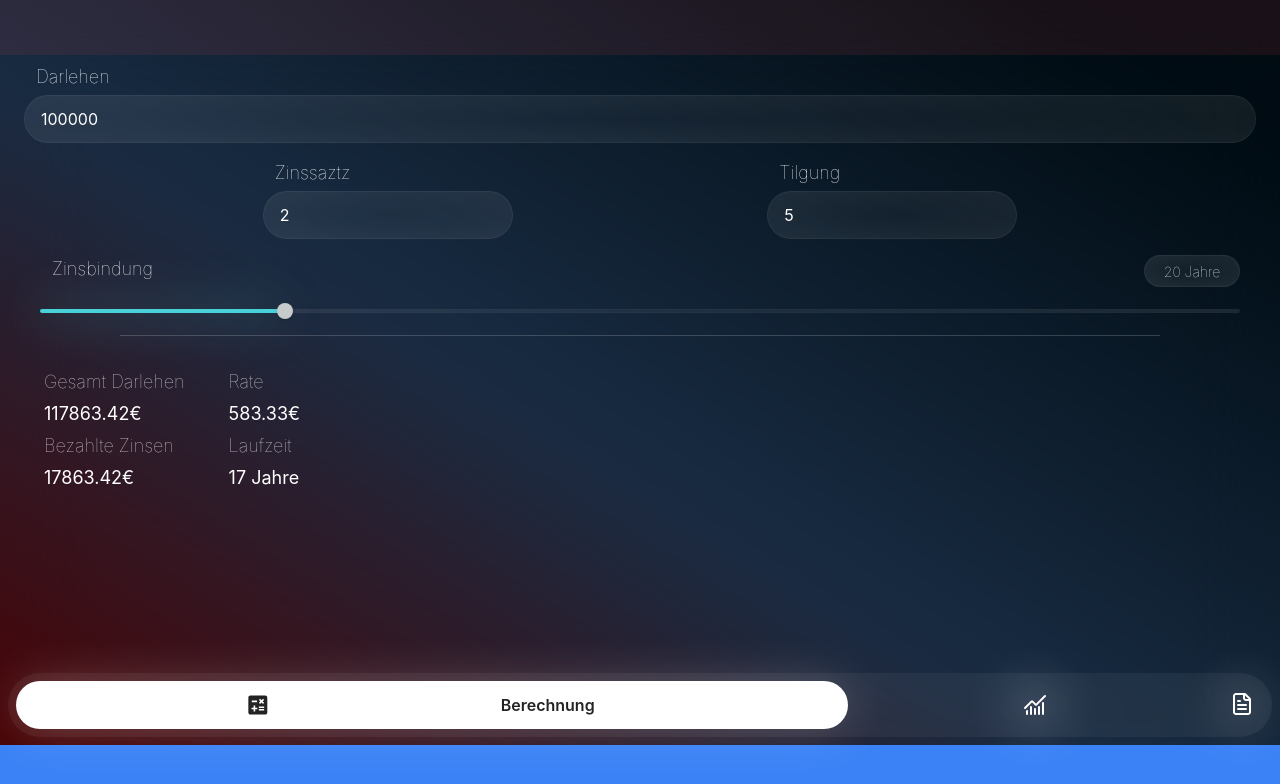
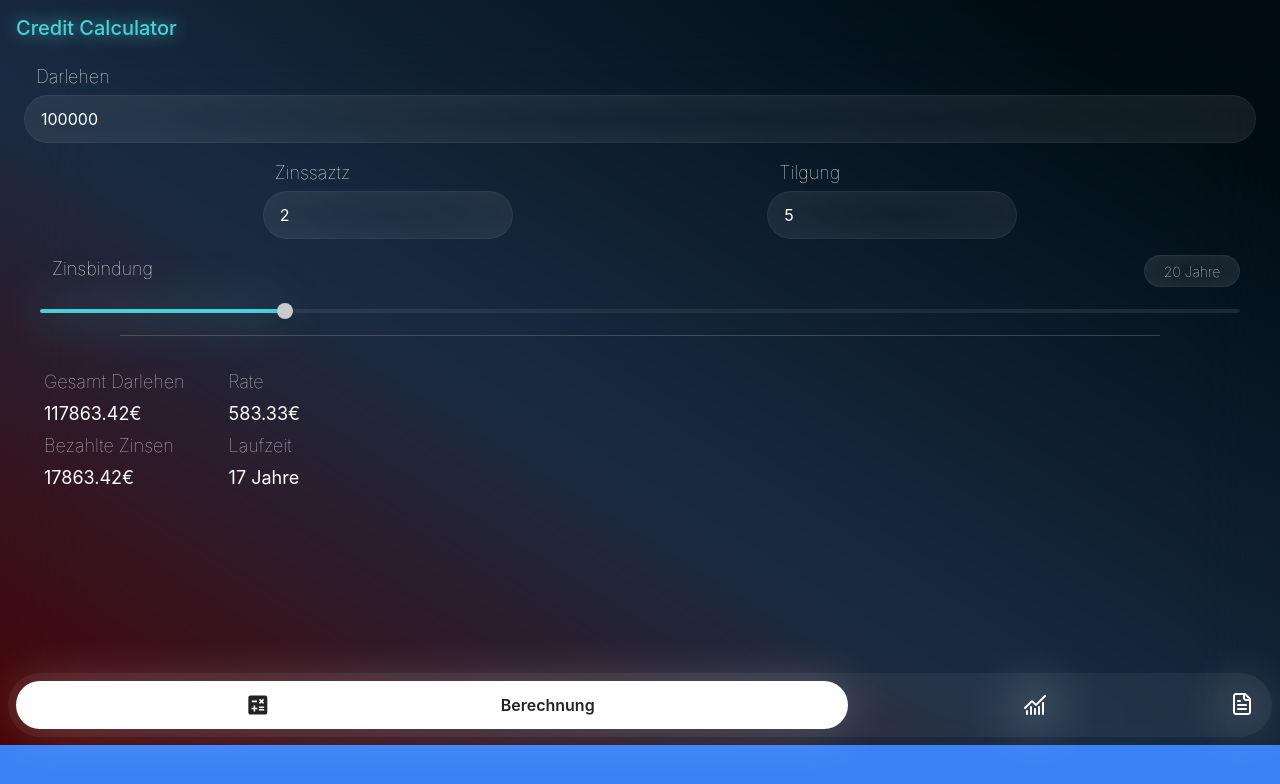
Before and after one commit to TrueTaco/Credit-Calculator, a React (Vite) app: page / in a window 1280 px wide. Shown: the top 784 px of the page. Built offline with nearby package versions, Linux system fonts and the light colour scheme.

Commit message:
Add title with glow effect

```diff
--- a/src/components/Header.tsx
+++ b/src/components/Header.tsx
@@ -1,5 +1,19 @@
+import GlowWrapper from "./Generics/GlowWrapper";
+
 const Header = () => {
-  return <div className="bg-red-500 opacity-10 w-full h-16"></div>;
+  return (
+    <div className="w-full h-16 items-center flex justify-start pl-4">
+      {/* Move into component */}
+      <div className="relative">
+        <p className="text-[#48D1D9] text-xl font-medium drop-shadow-glow">
+          Credit Calculator
+        </p>
+      </div>
+
+      {/* Move into component */}
+      <div></div>
+    </div>
+  );
 };
 
 export default Header;
--- a/tailwind.config.js
+++ b/tailwind.config.js
@@ -11,6 +11,9 @@ export default {
         satoshi: ["Satoshi", "sans-serif"],
         inter: ["Inter", "sans-serif"],
       },
+      dropShadow: {
+        glow: "0 0 8px rgba(72, 209, 217, 0.8)",
+      },
     },
   },
   plugins: [],
```
